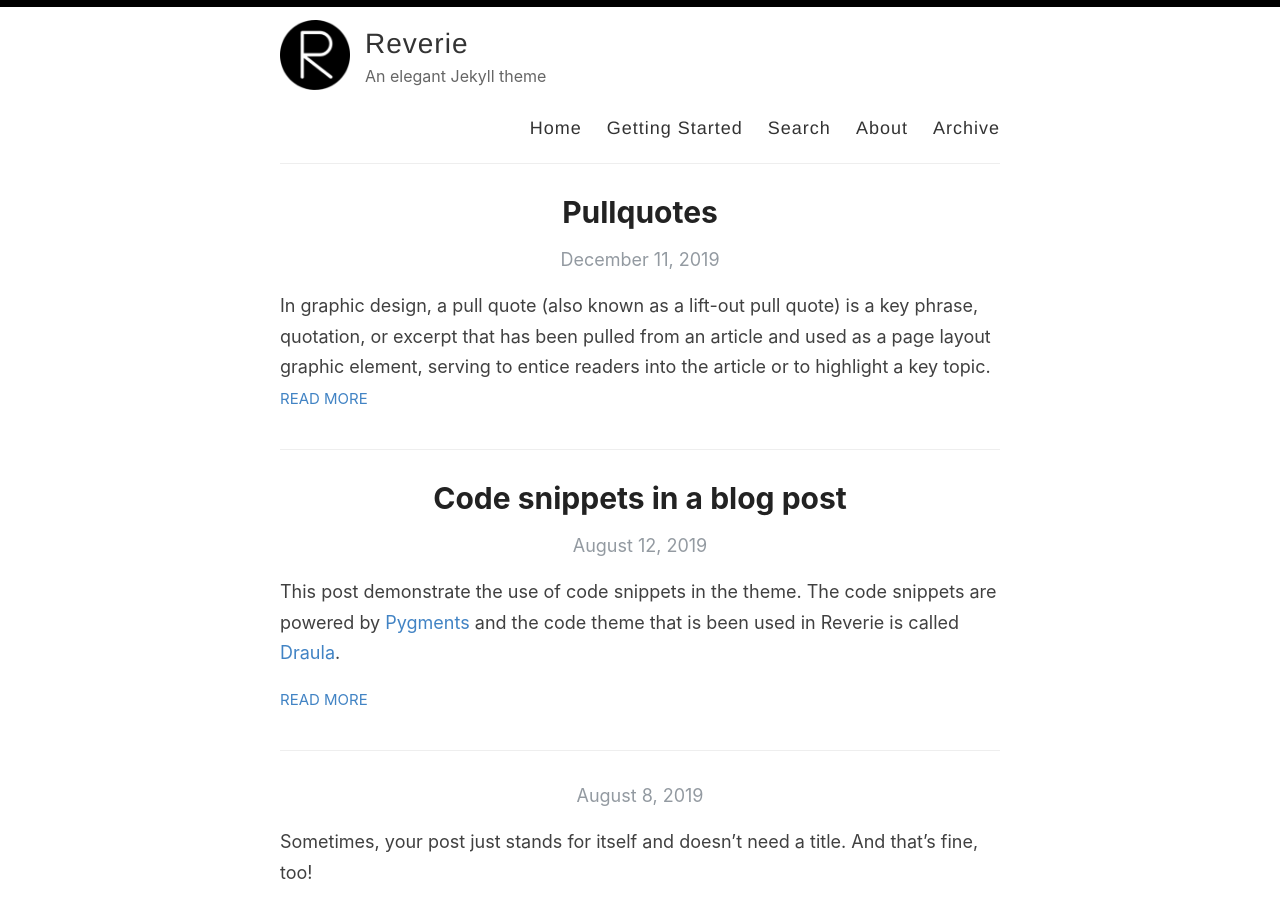
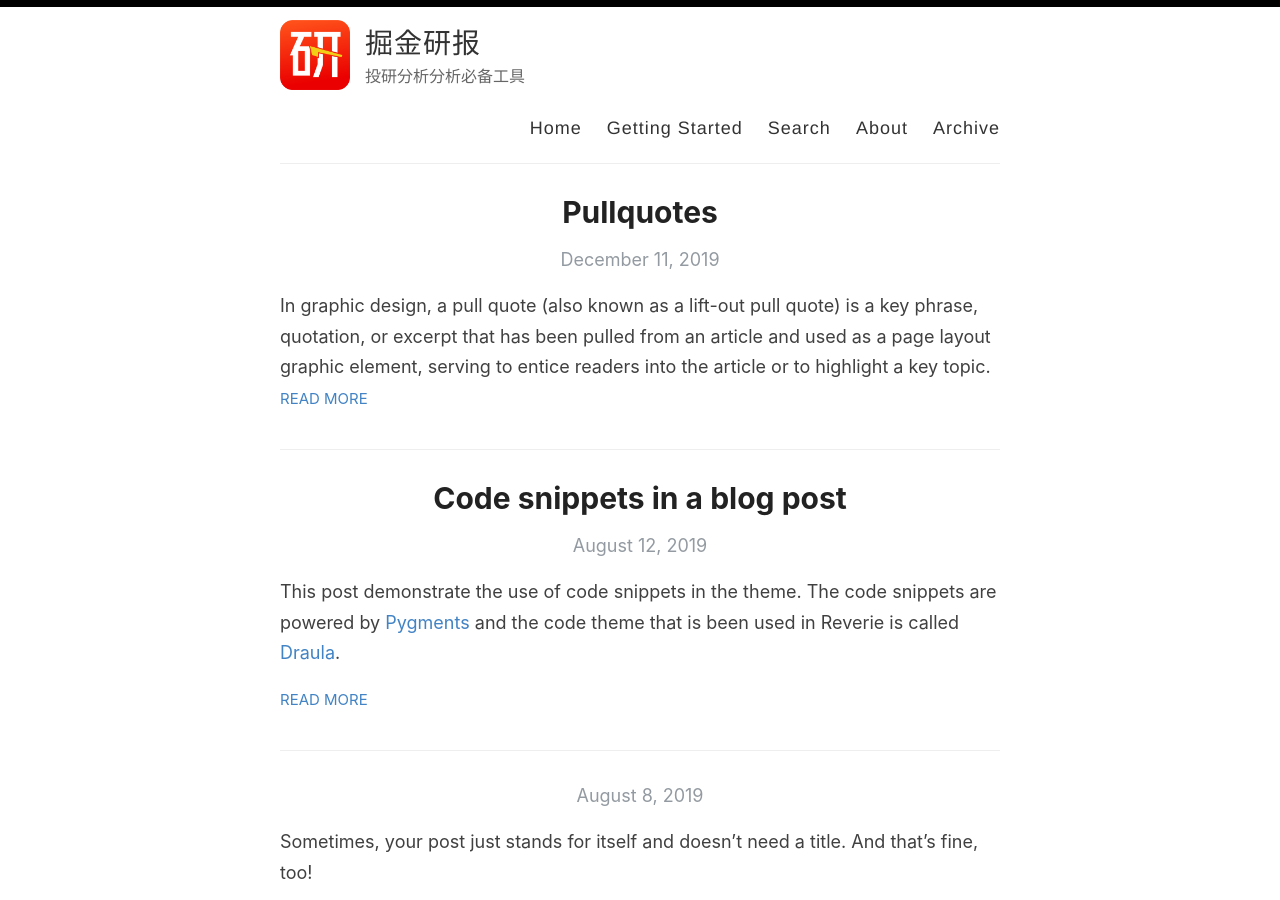
Before and after one commit to gushitong/gushitong.github.io, a Jekyll site: the page built from index.html, in a window 1280 px wide and 900 px high. Built offline with Jekyll 4.4.1, drawn with Linux system fonts in a browser that asks for light colours; the list of posts is cut into pages by our own code.

Commit message:
update config

```diff
--- a/_config.yml
+++ b/_config.yml
@@ -3,16 +3,16 @@
 #
 
 # Name of your site (displayed in the header)
-name: Reverie
+name: 掘金研报
 
 # Name of the author
-author: Amit Merchant
+author: gushitong
 
 # Short bio or description (displayed in the header)
-description: An elegant Jekyll theme
+description: 投研分析分析必备工具
 
 # URL of your avatar or profile pic (you could use your GitHub profile pic)
-avatar: /images/reverie.png
+avatar: /images/juejin.png
 
 #
 # Flags below are optional
@@ -21,15 +21,15 @@ avatar: /images/reverie.png
 # Includes an icon in the footer for each username you enter
 footer-links:
   dribbble:
-  email: amit.d.merchant@gmail.com
+  email: gushitong@gmail.com
   facebook:
   flickr:
-  github: amitmerchant1990/reverie
+  github: gushitong/gushitong.github.io
   instagram:
   linkedin:
   pinterest:
   rss: rss
-  twitter: amit_merchant
+  twitter: gushitong
   stackoverflow:
   youtube: # channel/<your_long_string> or user/<user-name>
   googleplus: # anything in your profile username that comes after plus.google.com/
@@ -48,14 +48,14 @@ google_analytics: UA-43339302-11
 
 # Your website URL (e.g. http://amitmerchant1990.github.io or http://www.amitmerchant.com)
 # Used for Sitemap.xml and your RSS feed
-url: http://www.amitmerchant.com/reverie
-enforce_ssl: https://www.amitmerchant.com/reverie
+url: http://faq.juejinyanbao.com/
+enforce_ssl: https://faq.juejinyanbao.com/
 
 # If you're hosting your site at a Project repository on GitHub pages
 # (http://yourusername.github.io/repository-name)
 # and NOT your User repository (http://yourusername.github.io)
 # then add in the baseurl here, like this: "/repository-name"
-baseurl: "/reverie"
+baseurl: ""
 
 #
 # !! You don't need to change any of the configuration flags below !!
```
Also changed, not shown: images/juejin.png (added), 1 other file.
